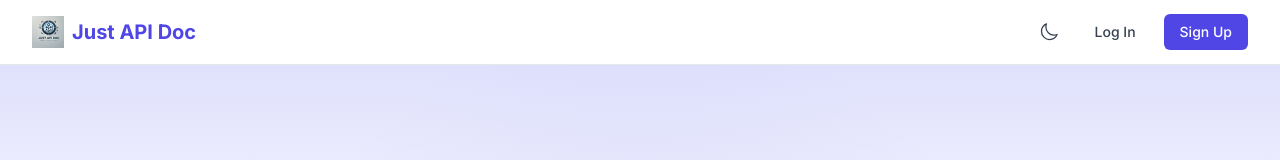
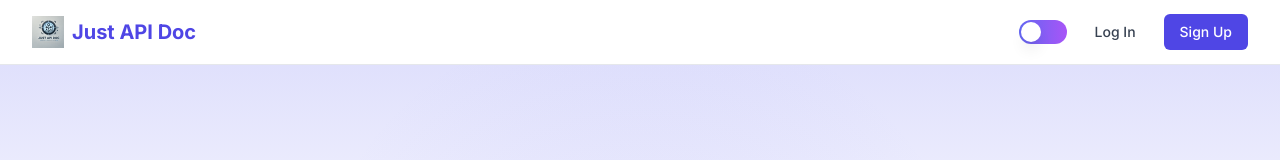
Before and after one commit to CihanTAYLAN/just-api-doc, a Next.js app: page / in a window 1280 px wide. Shown: the top 160 px of the page. Built offline with nearby package versions, Linux system fonts and the light colour scheme; no server answers.

Commit message:
ui development

```diff
--- a/src/components/ThemeToggle.tsx
+++ b/src/components/ThemeToggle.tsx
@@ -2,6 +2,7 @@
 
 import { useTheme } from "next-themes"
 import { useEffect, useState } from "react"
+import { motion } from "framer-motion"
 
 export default function ThemeToggle() {
   const { resolvedTheme, setTheme } = useTheme()
@@ -13,49 +14,53 @@ export default function ThemeToggle() {
 
   if (!mounted) {
     return (
-      <button className="rounded-md p-2 hover:bg-gray-100 dark:hover:bg-gray-800">
-        <div className="w-5 h-5" />
-      </button>
+      <div className="w-12 h-6 bg-gray-200 dark:bg-gray-700 rounded-full" />
     )
   }
 
+  const isDark = resolvedTheme === "dark"
+
   return (
     <button
-      onClick={() => setTheme(resolvedTheme === "dark" ? "light" : "dark")}
-      className="rounded-md p-2 hover:bg-gray-100 dark:hover:bg-gray-800"
+      onClick={() => setTheme(isDark ? "light" : "dark")}
+      className="relative inline-flex items-center justify-between w-12 h-6 rounded-full bg-gradient-to-r from-indigo-500 to-purple-500 dark:from-indigo-600 dark:to-purple-600 transition-colors duration-200 focus:outline-none focus:ring-2 focus:ring-offset-2 focus:ring-indigo-500 dark:focus:ring-offset-gray-900"
       aria-label="Toggle theme"
     >
-      {resolvedTheme === "dark" ? (
-        <svg
-          xmlns="http://www.w3.org/2000/svg"
-          fill="none"
-          viewBox="0 0 24 24"
-          strokeWidth={1.5}
-          stroke="currentColor"
-          className="w-5 h-5 text-gray-700 dark:text-gray-300"
-        >
-          <path
-            strokeLinecap="round"
-            strokeLinejoin="round"
-            d="M12 3v2.25m6.364.386l-1.591 1.591M21 12h-2.25m-.386 6.364l-1.591-1.591M12 18.75V21m-4.773-4.227l-1.591 1.591M5.25 12H3m4.227-4.773L5.636 5.636M15.75 12a3.75 3.75 0 11-7.5 0 3.75 3.75 0 017.5 0z"
-          />
-        </svg>
-      ) : (
-        <svg
-          xmlns="http://www.w3.org/2000/svg"
-          fill="none"
-          viewBox="0 0 24 24"
-          strokeWidth={1.5}
-          stroke="currentColor"
-          className="w-5 h-5 text-gray-700 dark:text-gray-300"
-        >
-          <path
-            strokeLinecap="round"
-            strokeLinejoin="round"
-            d="M21.752 15.002A9.718 9.718 0 0118 15.75c-5.385 0-9.75-4.365-9.75-9.75 0-1.33.266-2.597.748-3.752A9.753 9.753 0 003 11.25C3 16.635 7.365 21 12.75 21a9.753 9.753 0 009.002-5.998z"
-          />
-        </svg>
-      )}
+      <span className="sr-only">Toggle theme</span>
+
+      {/* Sun Icon */}
+      <motion.svg
+        xmlns="http://www.w3.org/2000/svg"
+        className="absolute left-1 w-4 h-4 text-yellow-300"
+        viewBox="0 0 20 20"
+        fill="currentColor"
+        initial={{ scale: isDark ? 0 : 1, opacity: isDark ? 0 : 1 }}
+        animate={{ scale: isDark ? 0 : 1, opacity: isDark ? 0 : 1 }}
+        transition={{ duration: 0.2 }}
+      >
+        <path fillRule="evenodd" d="M10 2a1 1 0 011 1v1a1 1 0 11-2 0V3a1 1 0 011-1zm4 8a4 4 0 11-8 0 4 4 0 018 0zm-.464 4.95l.707.707a1 1 0 001.414-1.414l-.707-.707a1 1 0 00-1.414 1.414zm2.12-10.607a1 1 0 010 1.414l-.706.707a1 1 0 11-1.414-1.414l.707-.707a1 1 0 011.414 0zM17 11a1 1 0 100-2h-1a1 1 0 100 2h1zm-7 4a1 1 0 011 1v1a1 1 0 11-2 0v-1a1 1 0 011-1zM5.05 6.464A1 1 0 106.465 5.05l-.708-.707a1 1 0 00-1.414 1.414l.707.707zm1.414 8.486l-.707.707a1 1 0 01-1.414-1.414l.707-.707a1 1 0 011.414 1.414zM4 11a1 1 0 100-2H3a1 1 0 000 2h1z" clipRule="evenodd" />
+      </motion.svg>
+
+      {/* Moon Icon */}
+      <motion.svg
+        xmlns="http://www.w3.org/2000/svg"
+        className="absolute right-1 w-4 h-4 text-blue-100"
+        viewBox="0 0 20 20"
+        fill="currentColor"
+        initial={{ scale: isDark ? 1 : 0, opacity: isDark ? 1 : 0 }}
+        animate={{ scale: isDark ? 1 : 0, opacity: isDark ? 1 : 0 }}
+        transition={{ duration: 0.2 }}
+      >
+        <path d="M17.293 13.293A8 8 0 016.707 2.707a8.001 8.001 0 1010.586 10.586z" />
+      </motion.svg>
+
+      {/* Toggle Circle */}
+      <motion.div
+        className="absolute w-5 h-5 bg-white rounded-full shadow-lg"
+        initial={{ x: isDark ? "24px" : "2px" }}
+        animate={{ x: isDark ? "24px" : "2px" }}
+        transition={{ type: "spring", stiffness: 500, damping: 30 }}
+      />
     </button>
   )
 }
--- a/src/components/api-doc/ApiDocViewer.tsx
+++ b/src/components/api-doc/ApiDocViewer.tsx
@@ -128,8 +128,16 @@ export const ApiDocViewer: React.FC<ApiDocViewerProps> = ({ apiDoc }) => {
 
   if (loading) {
     return (
-      <div className="h-full flex items-center justify-center">
-        <div className="animate-spin rounded-full h-8 w-8 border-2 border-blue-500 border-t-transparent" />
+      <div className="flex items-center justify-center h-screen bg-white dark:bg-gray-900">
+        <div className="space-y-4 text-center">
+          <div className="relative w-12 h-12 mx-auto">
+            <div className="absolute w-full h-full border-4 border-gray-200 dark:border-gray-700 rounded-full"></div>
+            <div className="absolute w-full h-full border-4 border-t-blue-500 dark:border-t-blue-400 rounded-full animate-spin"></div>
+          </div>
+          <div className="text-sm text-gray-500 dark:text-gray-400">
+            Loading API Documentation...
+          </div>
+        </div>
       </div>
     );
   }
```
